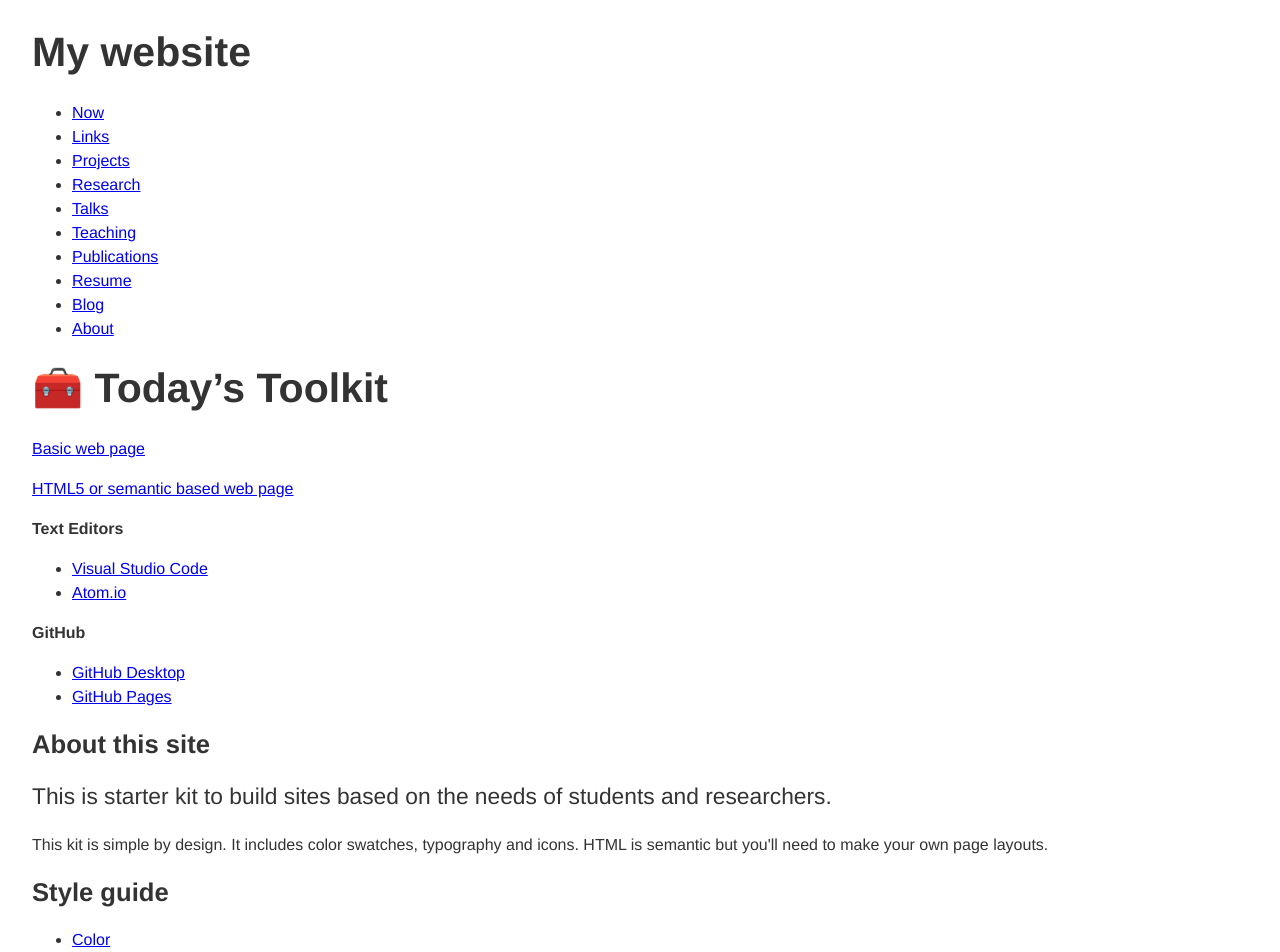
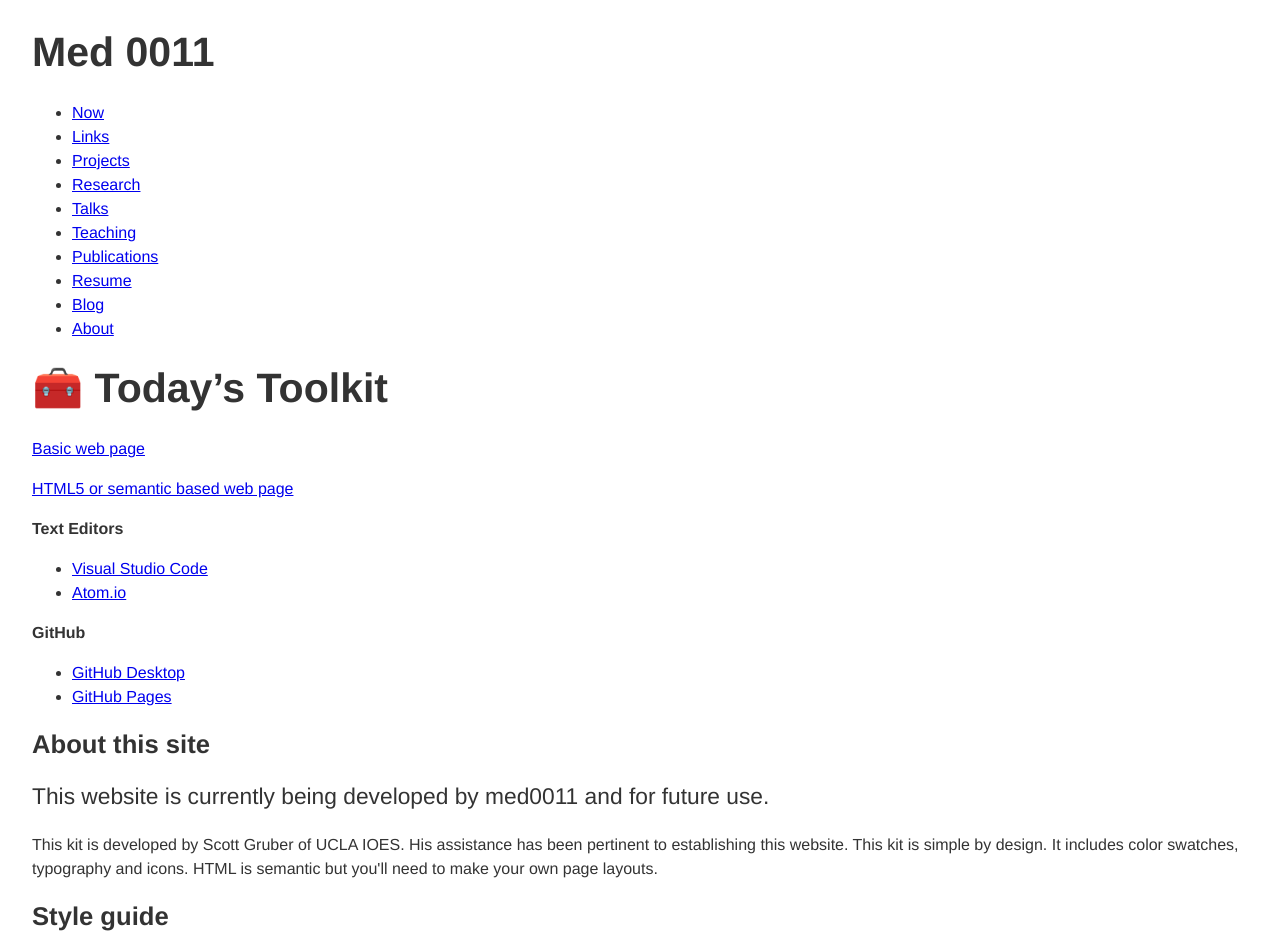
Before and after one commit to med0011/med0011.github.io, a plain HTML site: page index.html in a window 1280 px wide. Shown: the top 952 px of the page. Drawn offline with Linux system fonts and the light colour scheme.

Commit message:
Update index.html

```diff
--- a/index.html
+++ b/index.html
@@ -14,7 +14,7 @@
 
   <body>
     <header role="banner">
-      <h1>My website</h1>
+      <h1>Med 0011</h1>
     </header>
     <nav role="navigation">
       <ul>
@@ -52,8 +52,8 @@
       </ul>
 
       <h2>About this site</h2>
-      <p class="standfirst">This is starter kit to build sites based on the needs of students and researchers. </p>
-      <p>This kit is simple by design. It includes color swatches, typography and icons. HTML is semantic but you'll need to make your own page layouts.</p>
+      <p class="standfirst">This website is currently being developed by med0011 and for future use. </p>
+      <p>This kit is developed by Scott Gruber of UCLA IOES. His assistance has been pertinent to establishing this website. This kit is simple by design. It includes color swatches, typography and icons. HTML is semantic but you'll need to make your own page layouts.</p>
 
     </main>
     <aside>
```
